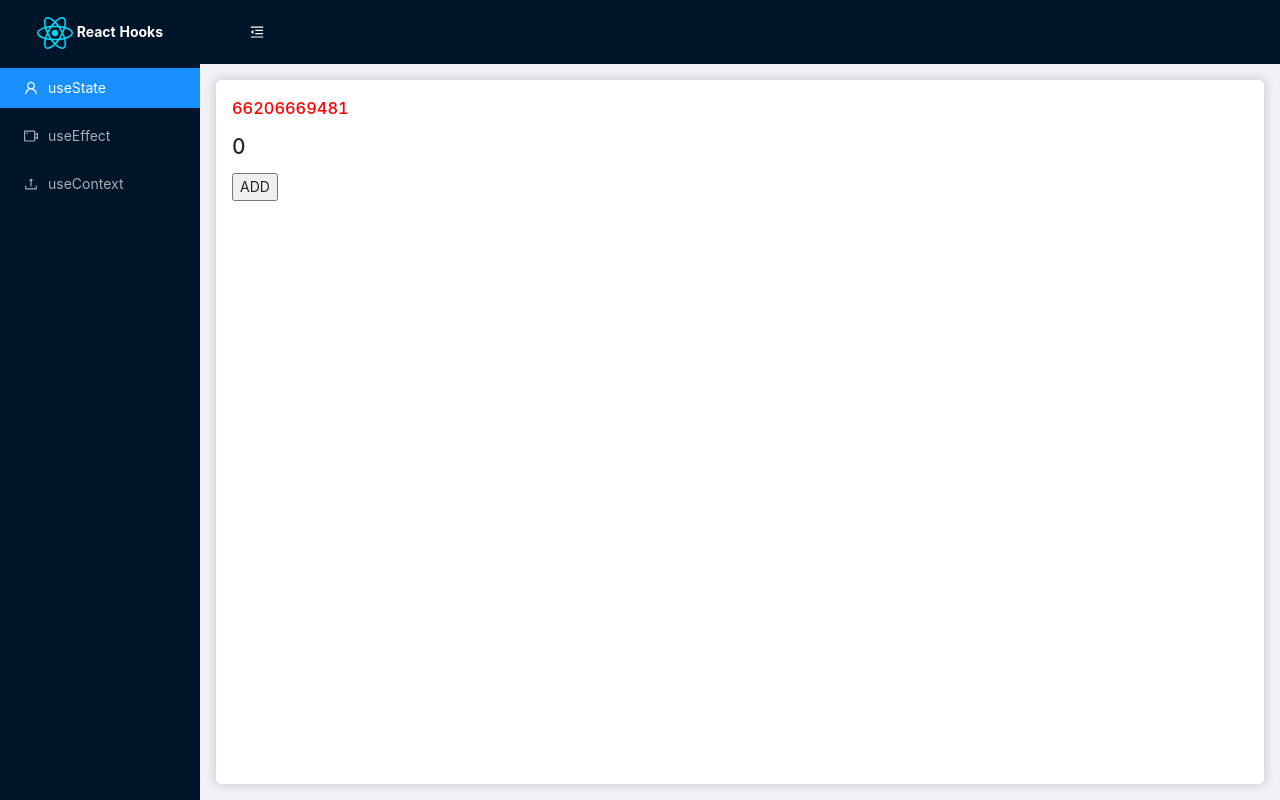
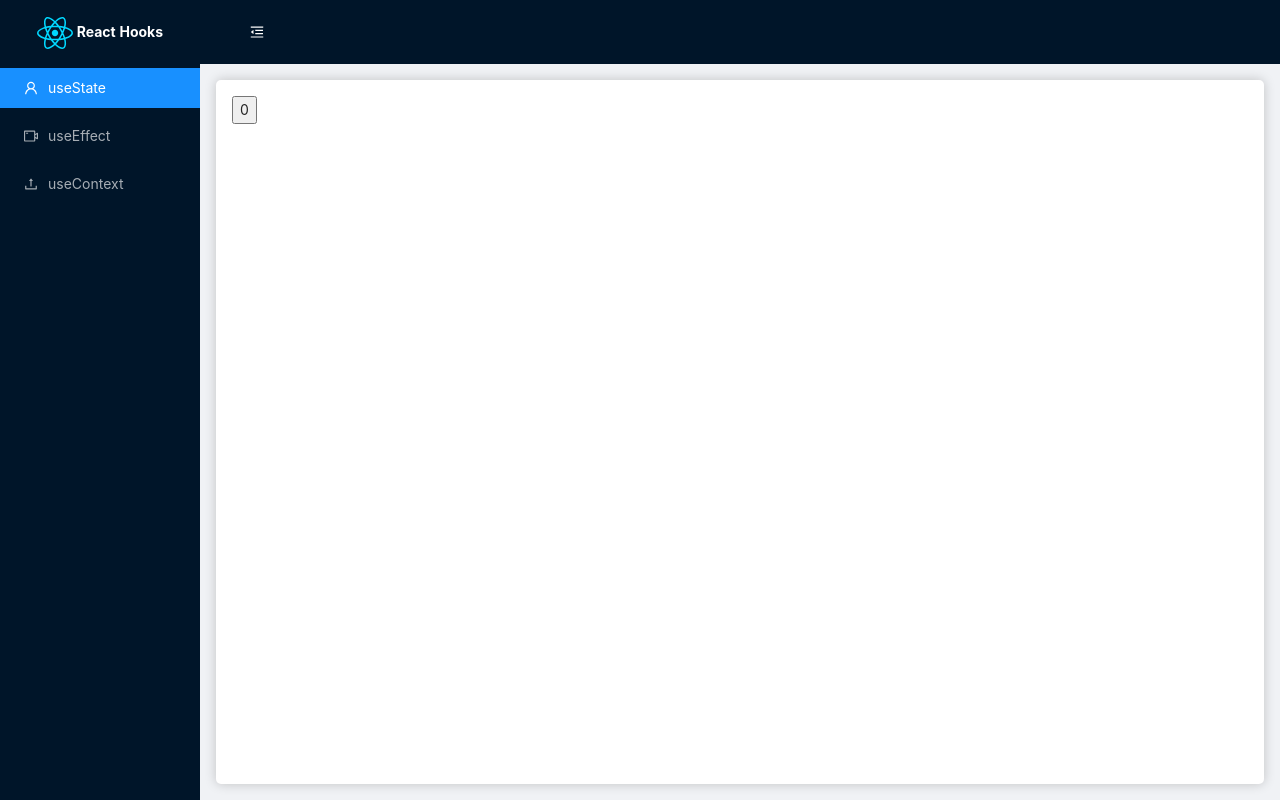
Before and after one commit to JianDaRui/react-hooks, a React (Vite) app: page /#/use-state in a window 1280 px wide. Built offline with nearby package versions, Linux system fonts and the light colour scheme.

Commit message:
useState

```diff
--- a/src/pages/use-state/index.jsx
+++ b/src/pages/use-state/index.jsx
@@ -1,24 +1,41 @@
-import { useState, useEffect } from 'react'
+// import { useState, useEffect } from 'react'
 
-function UseStateFeat() {
-  const [count, setCount] = useState(0)
+// function UseStateFeat() {
+//   const [count, setCount] = useState(0)
 
-  // setInterval(() => {
-  //   setCount(count + 1);
-  // }, 1000);
-  const random = Math.floor(Math.random() * 100000000000)
-  return (
-    <div>
-      <h1 style={{ color: 'red' }}>{random}</h1>
-      <h2>{count}</h2>
-      <button onClick={() => {
-        setCount(count)
-        // setCount(count => count + 1)
-        // console.log(count)
-        // setCount(count + 1)
-      }}>ADD</button>
-    </div>
-  )
+//   // setInterval(() => {
+//   //   setCount(count + 1);
+//   // }, 1000);
+//   const random = Math.floor(Math.random() * 100000000000)
+//   return (
+//     <div>
+//       <h1 style={{ color: 'red' }}>{random}</h1>
+//       <h2>{count}</h2>
+//       <button onClick={() => {
+//         setCount(count)
+//         // setCount(count => count + 1)
+//         // console.log(count)
+//         // setCount(count + 1)
+//       }}>ADD</button>
+//     </div>
+//   )
+// }
+
+// export default UseStateFeat
+
+import React, { useState } from "react";
+
+function getInitialValue() {
+  console.log('getInitialValue is getting executed');
+  // ... do some expensive operations
+  return 0;
 }
 
-export default UseStateFeat
+function Counter() {
+  const [count, setCount] = useState(() => getInitialValue());
+  function increment() {
+    setCount(count + 1);
+  }
+  return <button onClick={increment}>{count}</button>;
+}
+export default Counter
```
Also changed, not shown: 1 other file (tests, documents, lock files or other folders).
